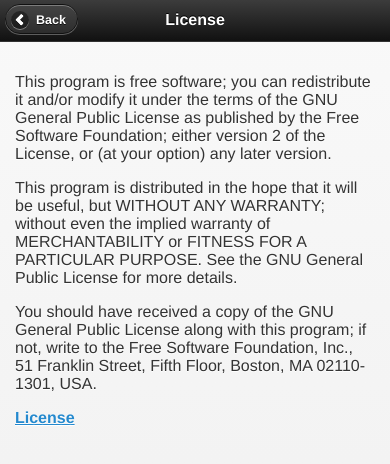
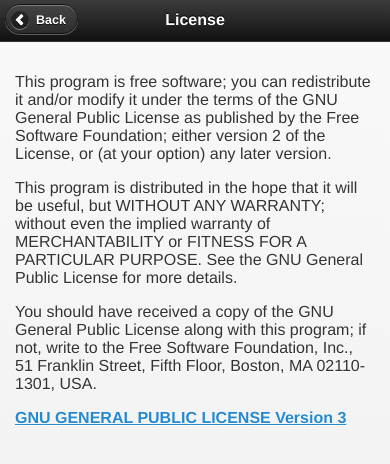
Before and after one commit to Jamesits/Aspirin, a plain HTML site: page www/about.html in a window 390 px wide. Both pictures are taken after a click on the item "License". Drawn offline with Linux system fonts and the light colour scheme; no server answers.

Commit message:
Update license view

```diff
--- a/www/about.html
+++ b/www/about.html
@@ -54,7 +54,7 @@
  MERCHANTABILITY or FITNESS FOR A PARTICULAR PURPOSE.  See the GNU General Public License for more details.</p>
                 <p>You should have received a copy of the GNU General Public License along with this program; if not, write to the Free Software
  Foundation, Inc., 51 Franklin Street, Fifth Floor, Boston, MA 02110-1301, USA.</p>
-                <a href="javascript:window.open('readme.txt', '_blank', 'location=yes');">License</a>
+                <a href="javascript:window.open('https://github.com/zhj86868649/Aspirin/raw/master/license.txt', '_blank', 'location=yes');">GNU GENERAL PUBLIC LICENSE Version 3</a>
             </div>
         </div>
         <div data-role="page" id="Author" data-transition="slide">
```
Also changed, not shown: 1 other file.
